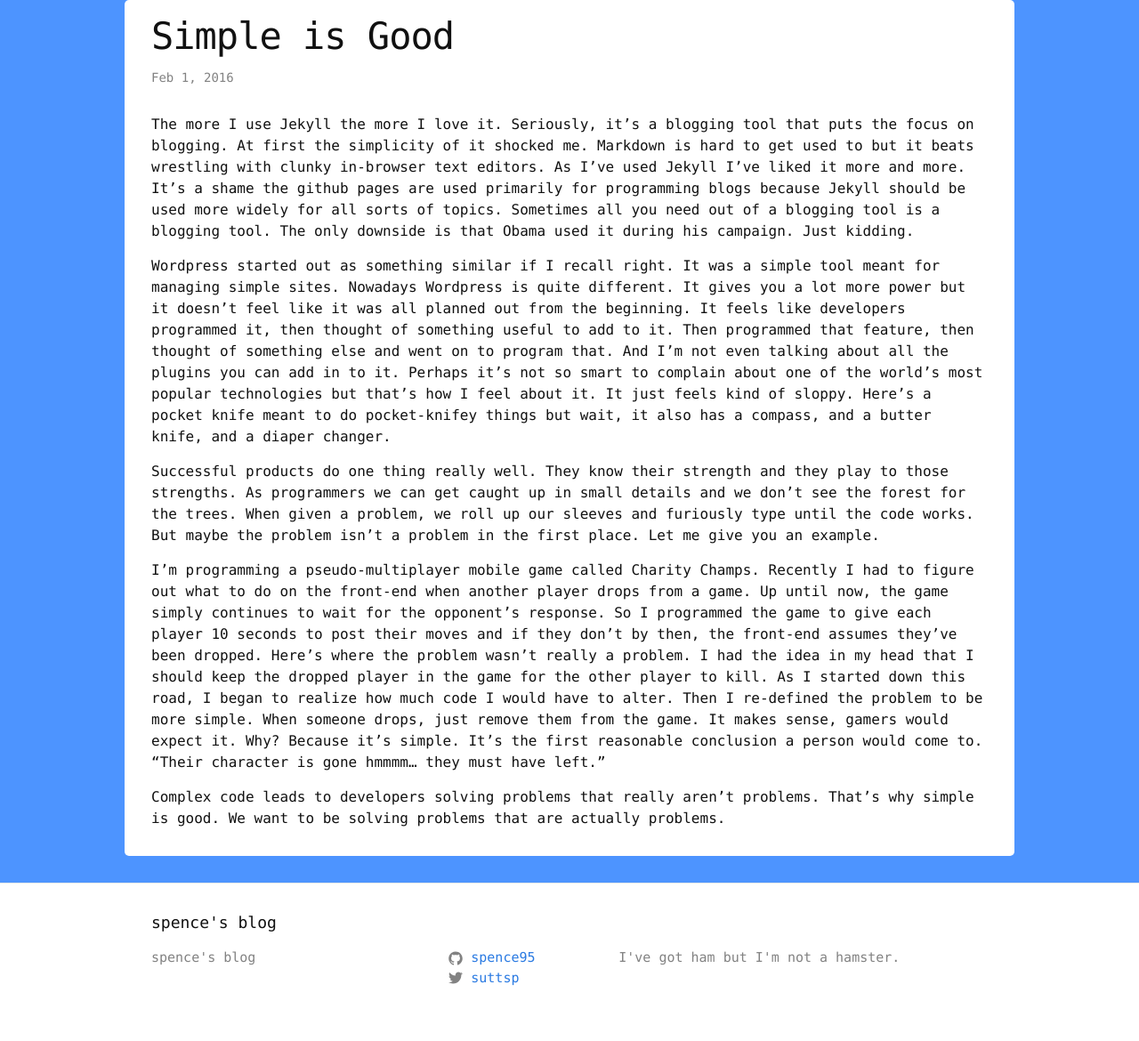
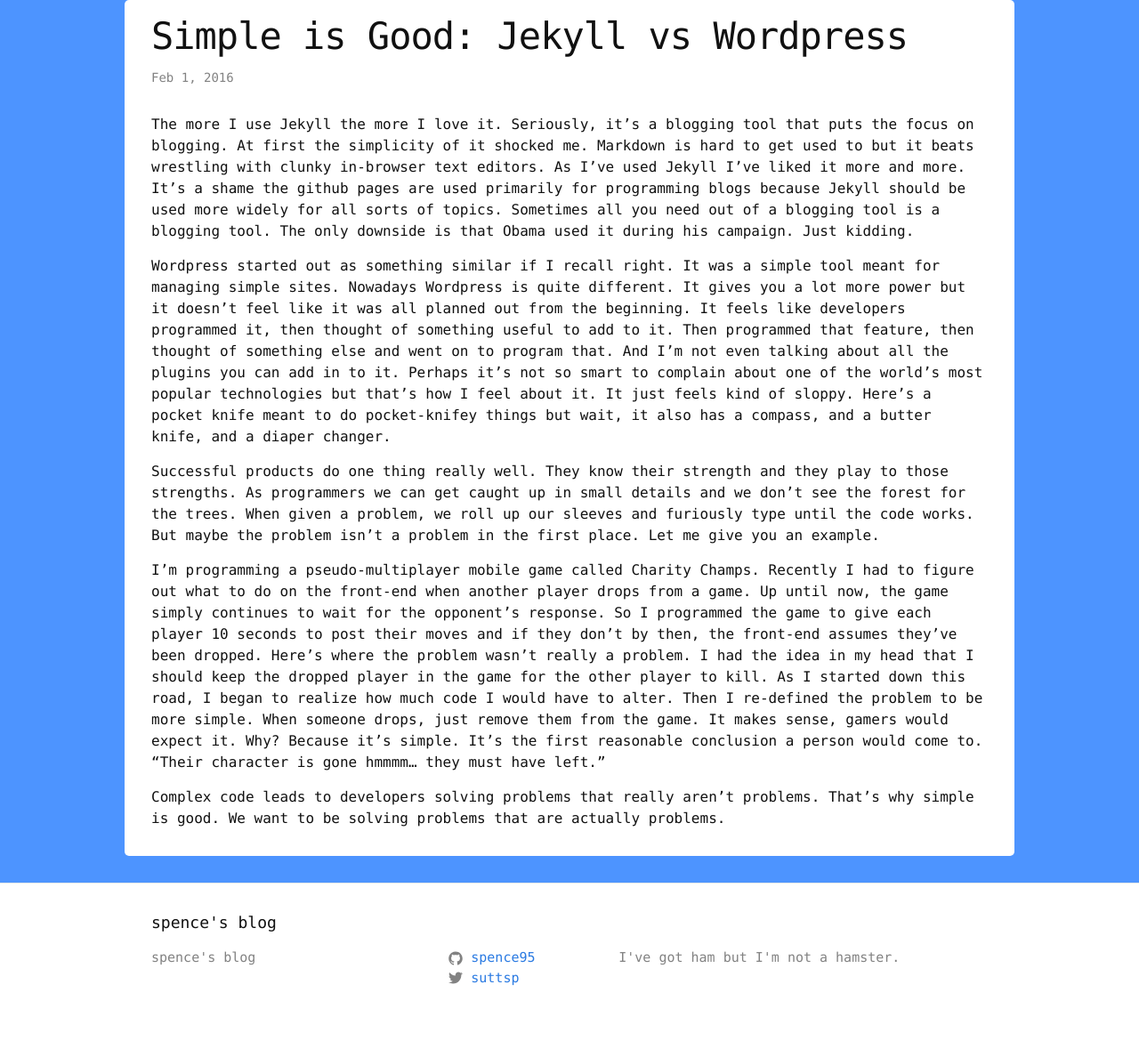
Before and after one commit to spence95/spence95.github.io, a Jekyll site: the page built from _posts/2016-02-01-jekyll-is-awesome.markdown, in a window 1280 px wide. Shown: the whole page at 89% size. Built offline with Jekyll 4.4.1, drawn with Linux system fonts in a browser that asks for light colours.

Commit message:
Renaming old post

```diff
--- a/_posts/2016-02-01-jekyll-is-awesome.markdown
+++ b/_posts/2016-02-01-jekyll-is-awesome.markdown
@@ -1,6 +1,6 @@
 ---
 layout: post
-title:  "Simple is Good"
+title:  "Simple is Good: Jekyll vs Wordpress"
 date:   2016-02-01
 categories: peripheral code stuff
 ---
```
